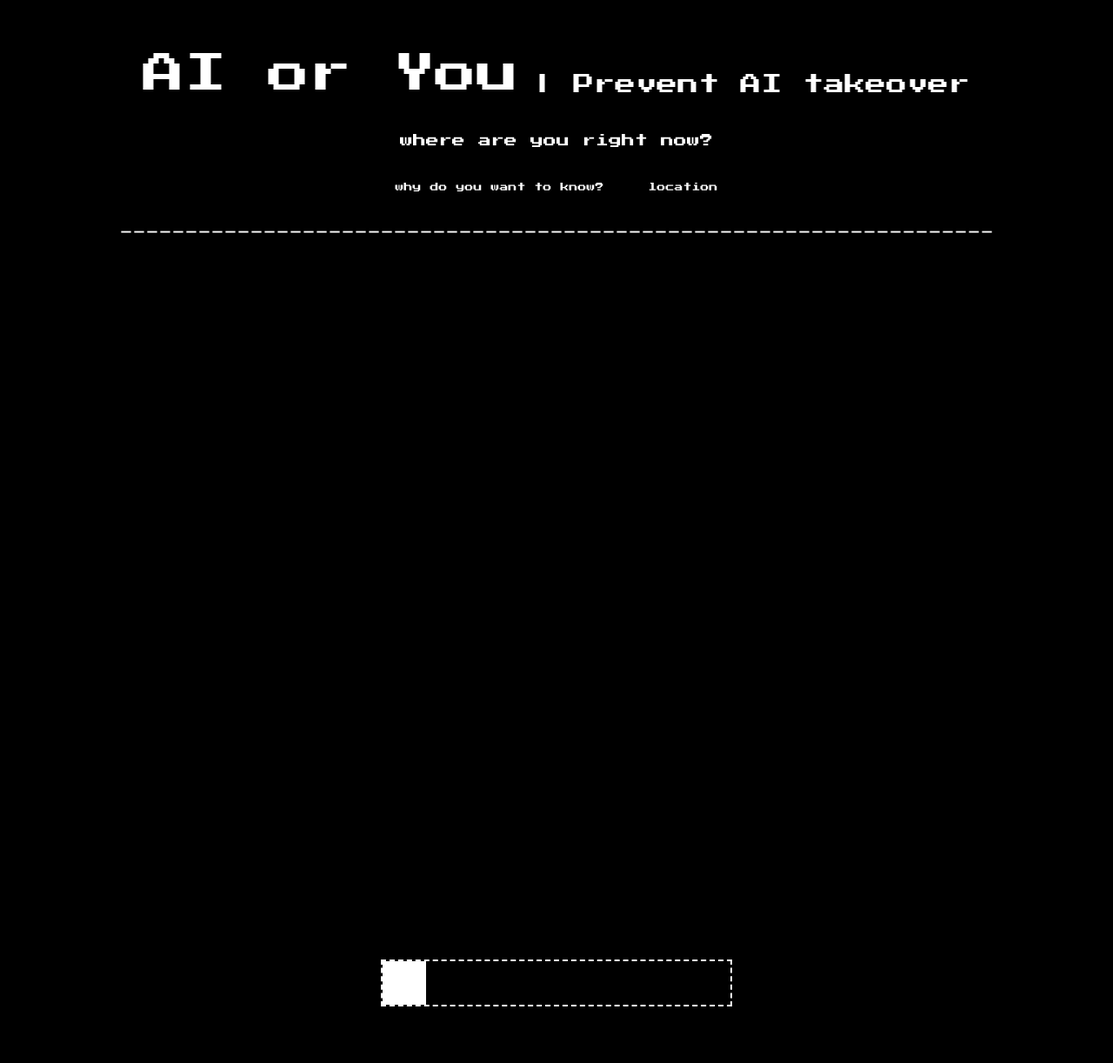
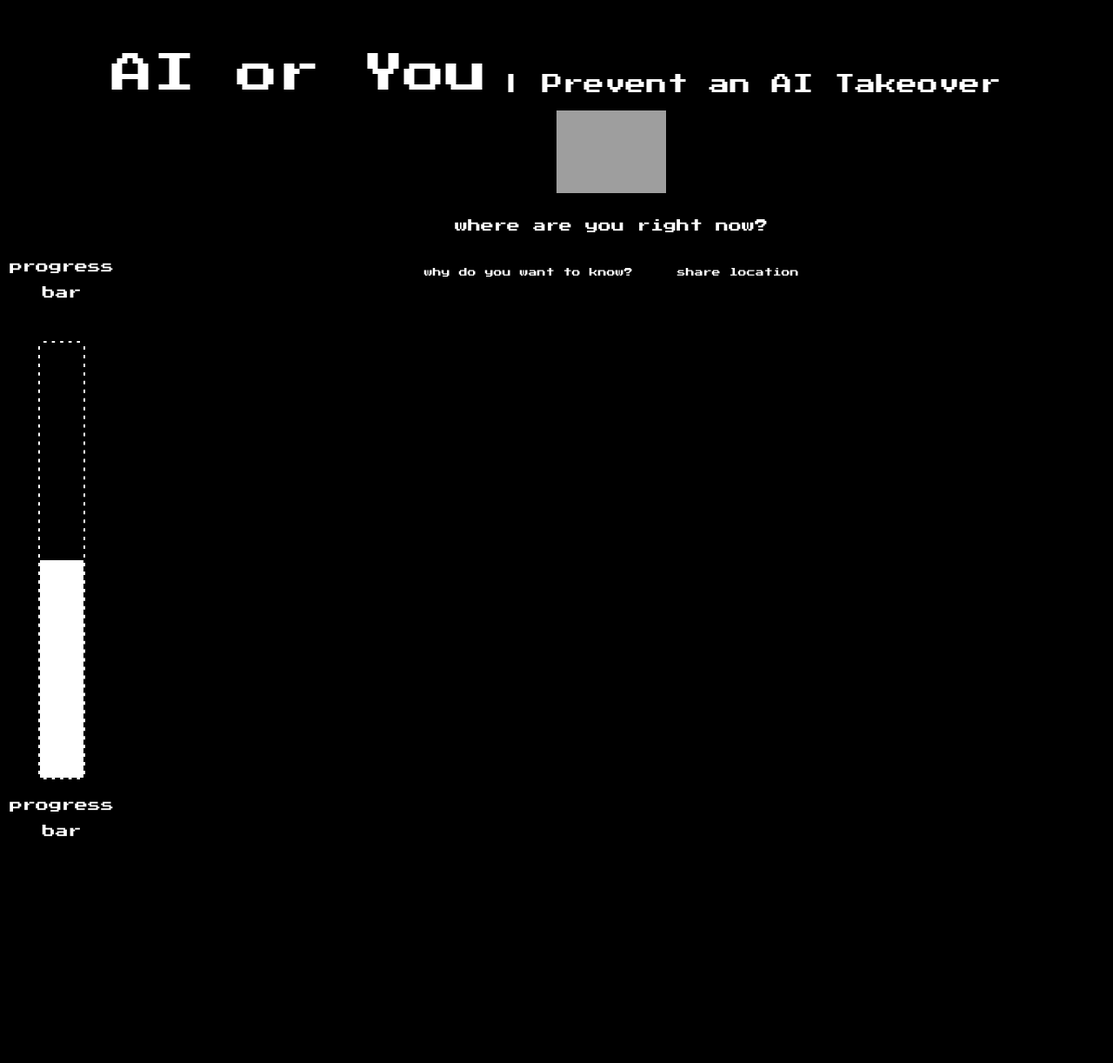
Before and after one commit to itshannonk/hot_cocoa, a Python web app: template templates/introduction.html in a window 1280 px wide. Shown: the whole page at 87% size. After the commit the page ends 962 px from the top, so only its background shows below. Run offline with Jinja, Linux system fonts and the light colour scheme; the template is opened without the code that fills it: most values are stand-ins (such as "Sample title", 1, 10 or a date in 2020); grey boxes are pictures that could not be loaded.

Commit message:
designed the intro page

```diff
--- a/templates/introduction.html
+++ b/templates/introduction.html
@@ -30,11 +30,13 @@
 
   /* border styling */
   .around {
-    border-style: dashed;
-    border-width: 3px;
-    padding: 10px;
-    width: 50%;
-    border-color: white;
+    /* padding-bottom: 30px; */
+    border-top-style: dashed;
+    border-bottom-color: white;
+    border-bottom-width: 2px;
+    width: 80%;
+    margin-top: 30px;
+    padding-top: 20px;
   }
   /* button styling */
   .button {
@@ -52,32 +54,44 @@
   #title {
     margin: 70px;
     letter-spacing: 0px;
-    margin-bottom: 30px;
+    margin-bottom: 10px;
   }
 
+  #gif {
+    width: 10%;
+
+  }
 
   #appear {
     padding-top: 0px;
   }
 
-  #progress {
-    visibility: visible;
-  }
-
   #container {
-    width: 400px;
-    height: 50px;
+    width: 50px;
+    height: 500px;
     position: relative;
-    border-style: dashed;
-    border-color: white;
-    border-width: 2px;
+    border: 2px dashed black;
     margin-top: 40px;
+    background-color: white;
   }
   #animate {
     width: 50px;
-    height: 50px;
+    height: 250px;
     position: absolute;
-    background: white;
+    background: black;
+  }
+
+  /* progress bar stuff */
+  #sideprogress {
+    width: 90%;
+    float:left;
+  }
+
+  #progress {
+    visibility: visible;
+    width: 10%;
+    float: left;
+    padding-top: 150px;
   }
   </style>
 </head>
@@ -89,103 +103,144 @@
       //{% if playerName != "" %}
         //<p id="playerName"> {{playerName}}</p>
       //{% endif %}
+
+      function Location() {
+        document.getElementById("pleaseborder").style.visibility = "visible";
+        // creat type writer effect
+        let txt = document.getElementById("chicken").innerHTML;
+        document.getElementById("chicken").innerHTML = "";
         i = 0;
+        typeWriter(txt, 'chicken');
+        Decrease(); // update progress bar
+        // hide other button option
+        document.getElementById('suspicious').style.visibility = "hidden";
+      }
 
-      function Specific() {
-        document.getElementById("chicken").style.visibility = "visible";
-        let txt = document.getElementById("chicken").innerHTML
+      function Suspicious() {
+        document.getElementById("pleaseborder").style.visibility = "visible";
+        // create type writer effect
+        let txt = document.getElementById("chicken").innerHTML;
         document.getElementById("chicken").innerHTML = "";
-        typeWriter(txt)
-        document.getElementById("specific").style.visibility = "visible";
-        document.getElementById("pleasediv").style.visibility = "visible";
+        i = 0;
+        typeWriter(txt, 'chicken');
+        Increase(); // update progress bar
+        document.getElementById('location').style.visibility = "hidden";
       }
 
       function Interrupt() {
-        document.getElementById("interrupt").style.visibility = "visible";
-        document.getElementById("explain").style.visibility = "visible";
-        document.getElementById("intdiv").style.visibility = "visible";
+        document.getElementById("transmissionborder").style.visibility = "visible";
+        let txt = document.getElementById("interrupt").innerHTML; // type writer
+        document.getElementById("interrupt").innerHTML = "";
+        i = 0;
+        typeWriter(txt, 'interrupt');
       }
 
       function Explain() {
-        document.getElementById("introduce").style.visibility = "visible";
-        document.getElementById("whyme").style.visibility = "visible";
-        document.getElementById("imin").style.visibility = "visible";
+        document.getElementById("explainborder").style.visibility = "visible";
+        let txt = document.getElementById("introduce").innerHTML; // type writer
+        document.getElementById("introduce").innerHTML = "";
+        i = 0;
+        typeWriter(txt, 'introduce');
       }
 
       function Protagonist() {
-        document.getElementById('mission').innerHTML = 'Because you\'re the last human that isn\'t controlled by AI! <br> You need to save yourself and the rest of the world!'
-        document.getElementById('mission').style.visibility = "visible";
+        document.getElementById('missionborder').style.visibility = 'visible';
+        // type writer
+        let txt = 'Because you\'re the last human that isn\'t controlled by AI! You need to save yourself and the rest of the world!';
+        i = 0;
+        typeWriter(txt, 'mission');
+        // hide other button option
         document.getElementById("imin").style.visibility = "hidden";
-        document.getElementById("missdiv").style.visibility = "visible";
-        document.getElementById("continue").style.visibility = "visible";
       }
 
       function Great() {
-        document.getElementById('mission').innerHTML = "I knew you'd say that! Let's get started! <br> ";
-        document.getElementById('mission').style.visibility = "visible";
+        document.getElementById('missionborder').style.visibility = "visible";
+        // type writer
+        let txt = "I knew you'd say that! Let's get started!";
+        i = 0;
+        typeWriter(txt, 'mission');
+        // hide other button option
         document.getElementById("whyme").style.visibility = "hidden";
-        document.getElementById("missdiv").style.visibility = "visible";
-        document.getElementById("continue").style.visibility = "visible";
       }
 
-      function typeWriter(txt) {
+      // Type writer effect function
+      function typeWriter(txt, id) {
         if (i < txt.length) {
-          document.getElementById("chicken").innerHTML += txt.charAt(i);
+          document.getElementById(id).innerHTML += txt.charAt(i);
           i++;
-          setTimeout(typeWriter, 70, txt);
+          setTimeout(typeWriter, 60, txt, id);
         }
       }
+
+      // Decrease progress bar
+      function Decrease() {
+        let progress = document.getElementById('animate')
+        progress.style.height = progress.offsetHeight + 25 + 'px'
+      }
+
+      // Increase progress bar
+      function Increase() {
+        let progress = document.getElementById('animate')
+        progress.style.height = progress.offsetHeight -  25 + 'px'
+
+      }
     </script>
-    <font size=50><p id='title'>AI or You</font> <font size=5>| Prevent AI takeover</p></font>
+
+    <!-- START OF HTML -->
+    <font size=50><p id='title'>AI or You</font> <font size=5>| Prevent an AI Takeover</p></font>
+    <img id='gif' src="https://blog.sciencemuseum.org.uk/wp-content/uploads/2017/10/Space-Invaders.gif" alt="">
+
+    <!-- Progress bar -->
+    <div id='progress'>
+      <p> progress bar </p>
+      <div id='container'>
+        <div id='animate'></div>
+      </div>
+      <p> progress bar </p>
+    </div>
 
     <!-- Ai asks user for location -->
+    <div id='sideprogress'>
       <div id='appear'>
         <p> where are you right now? </p>
-    <input class='button' type="button" onclick="Specific()" value="why do you want to know?">
-    <input class='button' type="button" onclick="Specific()" value="location">
+        <input class='button' type="button" id='suspicious' onclick="Suspicious()" value="why do you want to know?">
+        <input class='button' type="button" id='location' onclick="Location()" value="share location">
       </div>
-    <p> ------------------------------------------------------------------- </p>
+
       <div class='start'>
 
       <!-- Ai asks to be specific -->
-      <div class='around'>
+        <div class='around' id='pleaseborder'>
           <p id='chicken'> please be more specific </p>
           <input class='button' type="button" id="specific" onclick="Interrupt()" value="who are you?">
-      <p id='pleasediv'> ---------------------------------------------- </p>
         </div>
 
       <!-- Transmission is interrupted -->
-      <p id='interrupt'> *the transmission has been interrupted* <br>
+        <div class='around' id='transmissionborder'>
+          <p id='interrupt'> *the transmission has been interrupted*
             I'm so glad I got to you on time! You're my only hope! </p>
           <input class='button' type="button" id="explain" onclick="Explain()" value="what's going on?">
-      <p id='intdiv'> ------------------------------------------------------------------- </p>
+        </div>
 
       <!-- Good AI explains plot to the user -->
-      <p id='introduce'> I forgot to introduce myself! My name is _____ and I'm a form of <br> artificial intelligence.
-        Ever since the boom of techology, <br> AI has been collecting information about humans
-        and are soon <br> ready to execute their plan. They'll destroy the planet if we <br> don't stop
-        them! I need your help, please! <br> I was lucky to get away from them the first time </p>
+        <div class='around' id='explainborder'>
+          <p id='introduce'> I forgot to introduce myself! My name is Rolo and I'm a form of artificial intelligence.
+            Ever since the boom of techology, Arnold, the evil AI has been collecting information about humans and are soon ready to execute their plan.
+            They'll destroy the planet if we don't stop them!
+             I need your help, please! I was lucky to get away from them the first time! </p>
           <input class='button' type="button" id="whyme" onclick="Protagonist()" value="why me?">
           <input class='button' type="button" id="imin" onclick="Great()" value="I'm in!">
-      <p id='missdiv'> ------------------------------------------------------------------- </p>
+        </div>
 
         <!-- This response depends on what the user chooses above -->
+        <div class='around' id='missionborder'>
           <p id='mission'> </p>
           <form class="" action="/entrance" method="post">
           <button class='button' id='continue' type="sumbit" action='/entrance.html'> continue </button>
+        </div>
         </form>
       </div>
-
-    <div id='progress'>
-      <div id='container'>
-        <div id='animate'></div>
     </div>
-    </div>
-
-      </font>
-
-<!-- Continue link to /entrance page-->
-        <p><a class="start" id="to_confront" href="/entrance">Continue...</a></p>
     </body>
   </center>
 </html>
```
Lines whose indentation alone changed are shown as unchanged.
